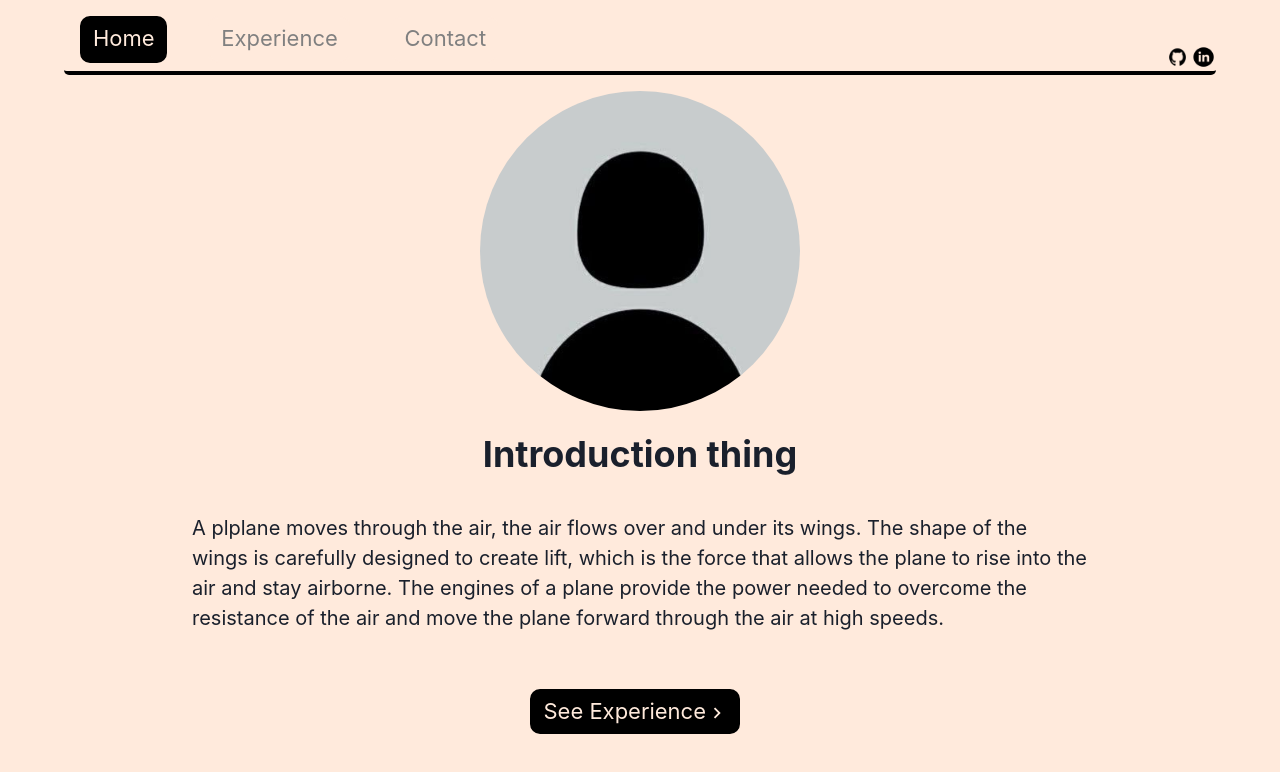
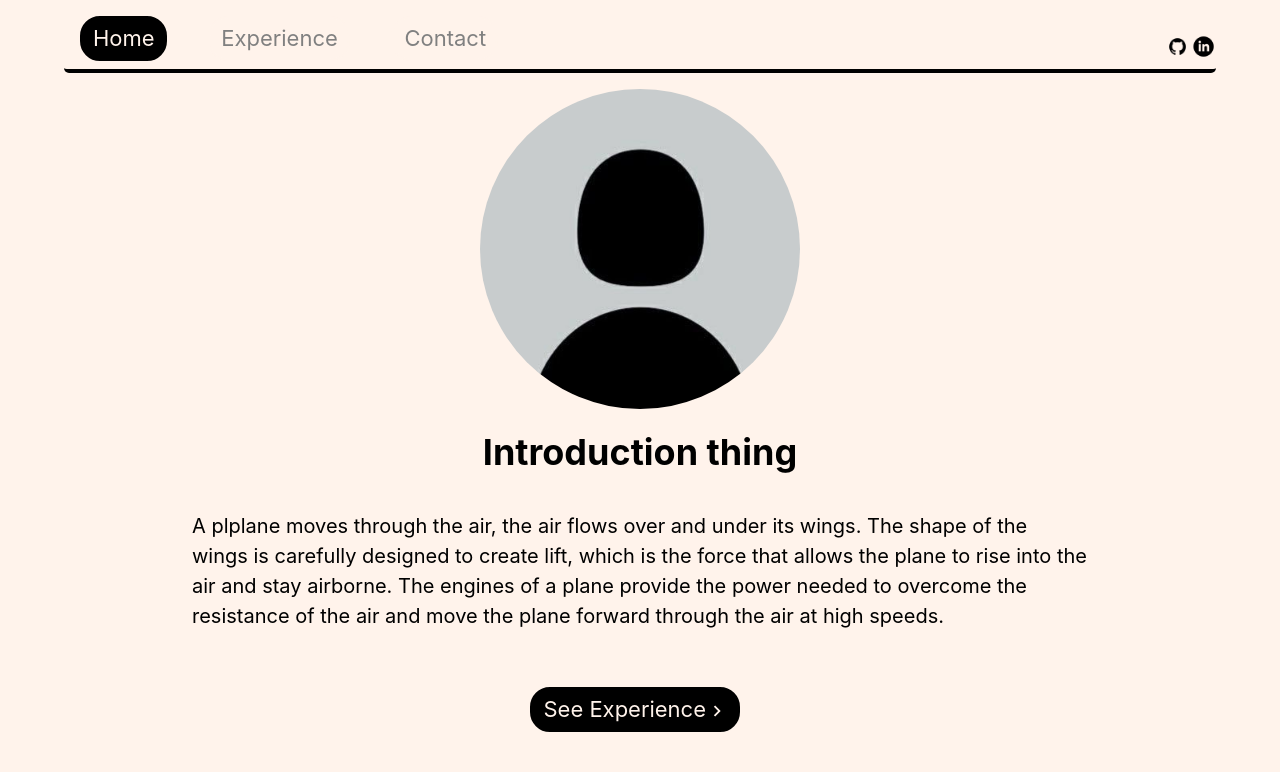
Before and after one commit to JackAvis/Personal-Site, a React (Create React App) app: page / in a window 1280 px wide. Shown: the top 772 px of the page. Built offline with nearby package versions, Linux system fonts and the light colour scheme.

Commit message:
Lighter color change

```diff
--- a/src/App.css
+++ b/src/App.css
@@ -1,7 +1,7 @@
 :root {
-  --primary-color: #ffeadc;
+  --primary-color: #fff3eb;
   --secondary-color: black;
-  --tertiary-color: grey;
+  --tertiary-color:grey;
 }
 .App {
   text-align: center;
--- a/src/App.tsx
+++ b/src/App.tsx
@@ -11,7 +11,7 @@ function App() {
   const [optionSelected, setOptionSelected] = useState("Home");
   return (
     <Box className='appContainer' alignItems='center'>
-      <Box className='appContainer' maxWidth='150em' minWidth='15em' width='100vw'>
+      <Box className='appContainer' maxWidth='90em' minWidth='15em' width='100vw'>
         <Router>
           <Navbar setOption={setOptionSelected} optionSelected={optionSelected} />
           <Routes>
--- a/src/Constants.tsx
+++ b/src/Constants.tsx
@@ -1,4 +1,5 @@
 
-export const primaryColor = "#ffeadc";
+export const primaryColor = "#fff3eb";
 export const secondaryColor = "black";
 export const tertiaryColor = "grey";
+/* #ffeadc */
--- a/src/components/Navbar/Navbar.css
+++ b/src/components/Navbar/Navbar.css
@@ -1,5 +1,5 @@
 .navBox {
-    border-color: black;
+    border-color: var(--secondary-color);
     border-left: 1px;
     border-right: 1px;
     border-top: 1px;
@@ -10,6 +10,16 @@
 .iconContainer{
     margin-top: 2vh;
 }
+.icon{
+    margin-top: 0px;
+    transition: margin-top ease-in 0.1s;
+}
+
+.icon:hover{
+    margin-top:-1vh;
+}
+
+
 .menuOption {
     margin-bottom: 1vh;
     margin-top: 2vh;
@@ -21,7 +31,7 @@
     border-color: var(--primary-color);
     background-color: var(--primary-color);
     border-width: .3vh;
-    border-radius: 10px;
+    border-radius: 20px;
     padding: .5vh;
     padding-left: 11px;
     padding-right: 10px;
@@ -31,13 +41,14 @@
 .menuOption:hover {
     color: var(--primary-color);
     cursor: pointer;
-    background-color: black;
-    border-color: black;
+    background-color: var(--secondary-color);
+    border-color: var(--secondary-color);
 }
 
 /* css for pages */
 .textContainer {
     background-color: var(--primary-color);
+    color: var(--secondary-color);
     animation: fadein 2s;
     animation: fadeInAnimation ease 2s;
     animation-iteration-count: 1;
@@ -45,7 +56,8 @@
 }
 
 .sectionContainer {
-    border-color: black;
+    border-color: var(--secondary-color);
+
     border-bottom-width: 3px;
     border-top-width: 3px;
     border-radius: 10px;
--- a/src/components/Navbar/Navbar.tsx
+++ b/src/components/Navbar/Navbar.tsx
@@ -1,6 +1,6 @@
 import { useNavigate } from "react-router-dom";
 import "./Navbar.css"
-import { Stack, Box, Flex, Image, Link, LinkBox } from '@chakra-ui/react'
+import { Stack, Box, Center, Spacer, Flex, Image, Link, LinkBox } from '@chakra-ui/react'
 import linkedinLogo from './Icons/Linkedin.png'
 import githubLogo from './Icons/Github.png'
 import {primaryColor, secondaryColor, tertiaryColor} from  '../../../src/Constants'
@@ -28,11 +28,11 @@ function Navbar(props: NavBarProps) {
             {text}
         </Box>)
     }
-    const createIcon = (icon: string, size: string, marginTop: number, link: string) => {
+    const createIcon = (icon: string, size: string, link: string) => {
         return (
             <LinkBox>
                 <Link href={link} isExternal>
-                    <Image className="icon" src={icon} justifyContent='left' marginTop={[17.4 + marginTop, 20 + marginTop, 26 + marginTop]}boxSize={size} alt="Logo" />
+                    <Image className="icon" src={icon} justifyContent='left' boxSize={size} alt="Logo" />
                 </Link>
             </LinkBox>
 
@@ -47,9 +47,12 @@ function Navbar(props: NavBarProps) {
                         {optionSelected === 'Experience' ? createOption(secondaryColor, "Experience", "experience") : createOption(tertiaryColor, "Experience", "experience")}
                         {optionSelected === 'Contact' ? createOption(secondaryColor, "Contact", "contact") : createOption(tertiaryColor, "Contact", "contact")}
                     </Flex>
-                    <Flex className="iconContainer" justify='right' w='100%'>
-                        {createIcon(githubLogo, '3.45vh', 1, 'https://github.com/Jackson-Davis1')}
-                        {createIcon(linkedinLogo, '3.1vh', 2.5, 'https://linkedin.com/in/jackson-davis-931a35175')}
+                    <Spacer />
+                    <Flex className="iconContainer" justify='right' w='100%' paddingTop='1vh'>
+                        <Center>
+                        {createIcon(githubLogo, '3.45vh', 'https://github.com/Jackson-Davis1')}
+                        {createIcon(linkedinLogo, '3.1vh', 'https://linkedin.com/in/jackson-davis-931a35175')}
+                        </Center>
                     </Flex>
                 </Stack>
             </nav>
--- a/src/pages/Experience/Experience.tsx
+++ b/src/pages/Experience/Experience.tsx
@@ -48,7 +48,7 @@ function Experience() {
                         color={primaryColor}
                         bgColor={secondaryColor}
                         borderColor={secondaryColor}
-                        fontSize={[6, 13, 15]}
+                        fontSize={[10, 13, 15]}
                         className="menuOption"
                         onClick={() => onButtonClick()}
                     >
```
